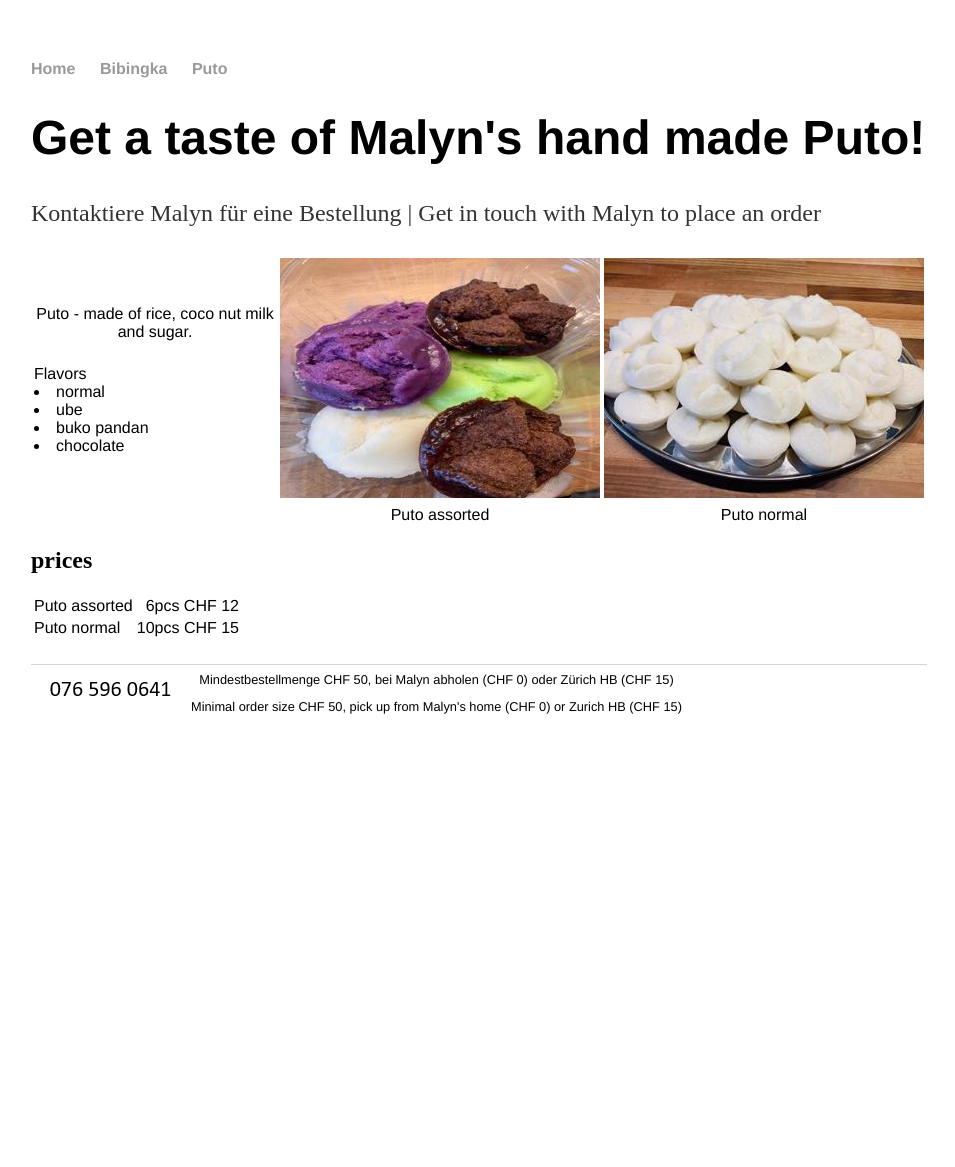
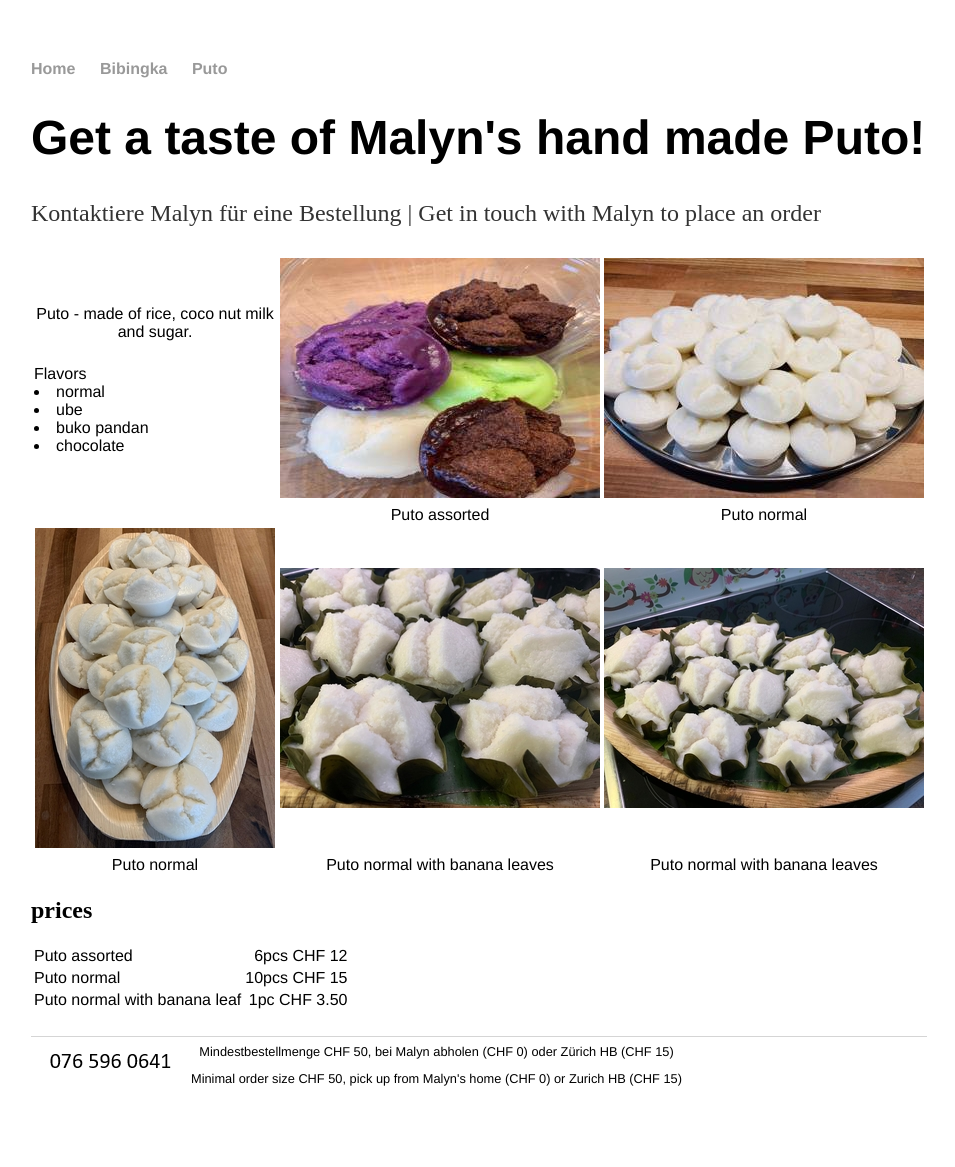
Before and after one commit to malynhandmade/malynhandmade.github.io, a Jekyll site: the page built from puto/index.html, in a window 1280 px wide. Shown: the whole page, without its empty margins (161-1116 px from the left). Built offline with Jekyll 4.4.1, drawn with Linux system fonts in a browser that asks for light colours; before the commit the page ends 900 px from its top, so only the background shows below that.

Commit message:
adds puto images

```diff
--- a/puto/index.html
+++ b/puto/index.html
@@ -33,11 +33,34 @@ title: Maria's Hand made Puto
 			<td>Puto assorted</td>
 			<td>Puto normal</td>
 		</tr>
+		<tr class="tdcenter">
+			<td>
+				<picture>
+					<img src="/img/puto/0014_puto_rice_normal_32pcs_240x320.jpg" alt="puto assorted">
+				</picture>
+			</td>
+			<td>
+				<picture>
+					<img src="/img/puto/0022_puto_rice_in_banana_leave_320x240.jpg" alt="puto assorted">
+				</picture>
+			</td>
+			<td>
+				<picture>
+					<img src="/img/puto/0023_puto_rice_in_banana_leave_320x240.jpg" alt="puto white">
+				</picture>
+			</td>
+			<tr class="tdcenter">
+				<td>Puto normal</td>
+				<td>Puto normal with banana leaves</td>
+				<td>Puto normal with banana leaves</td>
+			</tr>
+		</tr>
 	</table>
 	<h2>prices</h2>
 	<table>
 		<tr><td class="tdleft">{{ site.data.puto.assorted_6pcs.name }}</td><td class="tdright">{{ site.data.puto.assorted_6pcs.price }}</td></tr>
 		<tr><td class="tdleft">{{ site.data.puto.normal_10pcs.name }}</td><td class="tdright">{{ site.data.puto.normal_10pcs.price }}</td></tr>
+		<tr><td class="tdleft">{{ site.data.puto.normal_in_banana_leaf_1pc.name }}</td><td class="tdright">{{ site.data.puto.normal_in_banana_leaf_1pc.price }}</td></tr>
 	</table>
 	</p>
 </div><!-- /.blurb -->
```
Also changed, not shown: img/puto/0014_puto_rice_normal_32pcs_240x320.jpg (added), img/puto/0022_puto_rice_in_banana_leave_320x240.jpg (added), img/puto/0023_puto_rice_in_banana_leave_320x240.jpg (added).
